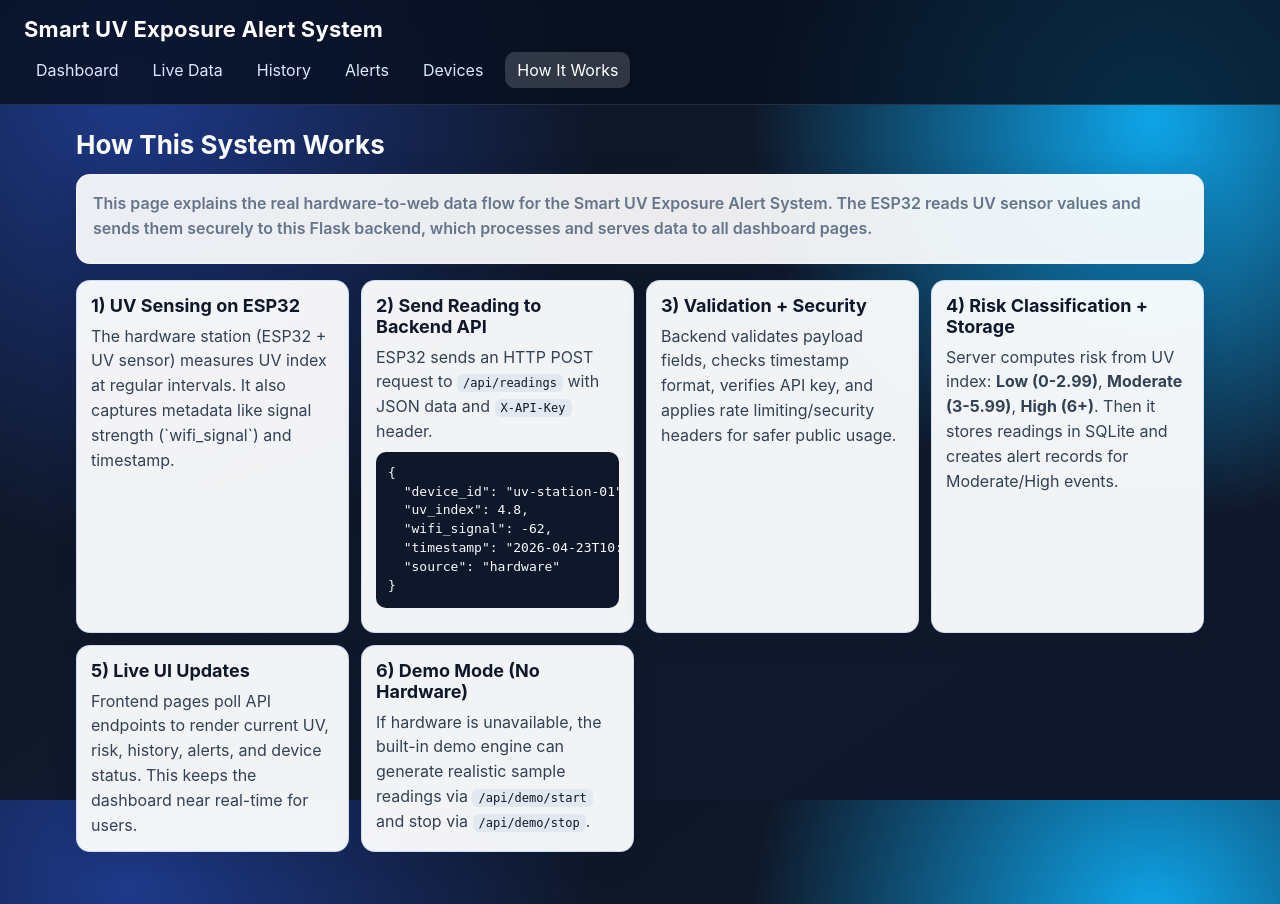
After one commit to RoshiniVadla75/Smart-UV-Exposure-Alert-System, a Flask app: page /how-it-works in a window 1280 px wide. The commit adds this page. Run offline with Flask 3, Linux system fonts and the light colour scheme.

Commit message:
Added files

```diff
--- a/app/routes.py
+++ b/app/routes.py
@@ -53,6 +53,10 @@ def register_routes(app):
     @app.get("/devices")
     def devices_page():
         return render_template("devices.html")
+
+    @app.get("/how-it-works")
+    def how_it_works_page():
+        return render_template("how-it-works.html")
 
     @app.get("/api/health")
     def health():
--- a/app/static/css/styles.css
+++ b/app/static/css/styles.css
@@ -162,6 +162,85 @@ h2 {
   margin-bottom: 0;
 }
 
+.info-card h3 {
+  margin-bottom: 10px;
+}
+
+.info-lead {
+  color: #1e293b;
+  font-weight: 500;
+  line-height: 1.55;
+}
+
+.flow-list {
+  margin: 10px 0 12px;
+  padding-left: 20px;
+  color: #1f2937;
+  line-height: 1.6;
+}
+
+.flow-list li {
+  margin-bottom: 6px;
+}
+
+.info-note {
+  margin-top: 10px;
+  font-weight: 600;
+  color: #0f172a;
+}
+
+code {
+  background: #e2e8f0;
+  color: #0f172a;
+  border-radius: 6px;
+  padding: 2px 6px;
+  font-size: 12px;
+}
+
+.code-block {
+  margin: 8px 0 10px;
+  padding: 12px;
+  border-radius: 10px;
+  background: #0f172a;
+  color: #f8fafc;
+  overflow-x: auto;
+  font-size: 13px;
+  line-height: 1.45;
+}
+
+.pipeline {
+  display: grid;
+  grid-template-columns: repeat(auto-fit, minmax(260px, 1fr));
+  gap: 12px;
+}
+
+.pipeline-step {
+  position: relative;
+  background: rgba(255, 255, 255, 0.95);
+  border: 1px solid rgba(59, 130, 246, 0.2);
+  border-radius: 14px;
+  padding: 14px;
+  box-shadow: 0 10px 24px rgba(15, 23, 42, 0.12);
+  transition: transform 0.2s ease, border-color 0.2s ease;
+}
+
+.pipeline-step:hover {
+  transform: translateY(-2px);
+  border-color: rgba(37, 99, 235, 0.45);
+}
+
+.pipeline-step h3 {
+  margin-top: 0;
+  margin-bottom: 8px;
+  font-size: 18px;
+}
+
+.pipeline-step p {
+  margin: 0;
+  color: #334155;
+  line-height: 1.55;
+}
+
 table {
   width: 100%;
   border-collapse: collapse;
--- a/app/templates/base.html
+++ b/app/templates/base.html
@@ -15,6 +15,7 @@
         <a href="/history">History</a>
         <a href="/alerts">Alerts</a>
         <a href="/devices">Devices</a>
+        <a href="/how-it-works">How It Works</a>
       </nav>
     </header>
     <main class="container">{% block content %}{% endblock %}</main>
--- /dev/null
+++ b/app/templates/how-it-works.html
@@ -0,0 +1,71 @@
+{% extends "base.html" %}
+
+{% block content %}
+<h2>How This System Works</h2>
+
+<section class="card info-card">
+  <p class="info-lead">
+    This page explains the real hardware-to-web data flow for the Smart UV Exposure Alert System.
+    The ESP32 reads UV sensor values and sends them securely to this Flask backend, which processes
+    and serves data to all dashboard pages.
+  </p>
+</section>
+
+<section class="pipeline">
+  <article class="pipeline-step">
+    <h3>1) UV Sensing on ESP32</h3>
+    <p>
+      The hardware station (ESP32 + UV sensor) measures UV index at regular intervals.
+      It also captures metadata like signal strength (`wifi_signal`) and timestamp.
+    </p>
+  </article>
+
+  <article class="pipeline-step">
+    <h3>2) Send Reading to Backend API</h3>
+    <p>
+      ESP32 sends an HTTP POST request to <code>/api/readings</code> with JSON data and
+      <code>X-API-Key</code> header.
+    </p>
+    <pre class="code-block">{
+  "device_id": "uv-station-01",
+  "uv_index": 4.8,
+  "wifi_signal": -62,
+  "timestamp": "2026-04-23T10:30:00Z",
+  "source": "hardware"
+}</pre>
+  </article>
+
+  <article class="pipeline-step">
+    <h3>3) Validation + Security</h3>
+    <p>
+      Backend validates payload fields, checks timestamp format, verifies API key, and applies
+      rate limiting/security headers for safer public usage.
+    </p>
+  </article>
+
+  <article class="pipeline-step">
+    <h3>4) Risk Classification + Storage</h3>
+    <p>
+      Server computes risk from UV index:
+      <strong>Low (0-2.99)</strong>, <strong>Moderate (3-5.99)</strong>, <strong>High (6+)</strong>.
+      Then it stores readings in SQLite and creates alert records for Moderate/High events.
+    </p>
+  </article>
+
+  <article class="pipeline-step">
+    <h3>5) Live UI Updates</h3>
+    <p>
+      Frontend pages poll API endpoints to render current UV, risk, history, alerts, and
+      device status. This keeps the dashboard near real-time for users.
+    </p>
+  </article>
+
+  <article class="pipeline-step">
+    <h3>6) Demo Mode (No Hardware)</h3>
+    <p>
+      If hardware is unavailable, the built-in demo engine can generate realistic sample readings
+      via <code>/api/demo/start</code> and stop via <code>/api/demo/stop</code>.
+    </p>
+  </article>
+</section>
+{% endblock %}
```
Also changed, not shown: app/templates/devices.html (+20 -0 lines), app/templates/index.html (+19 -0 lines), README.md.
